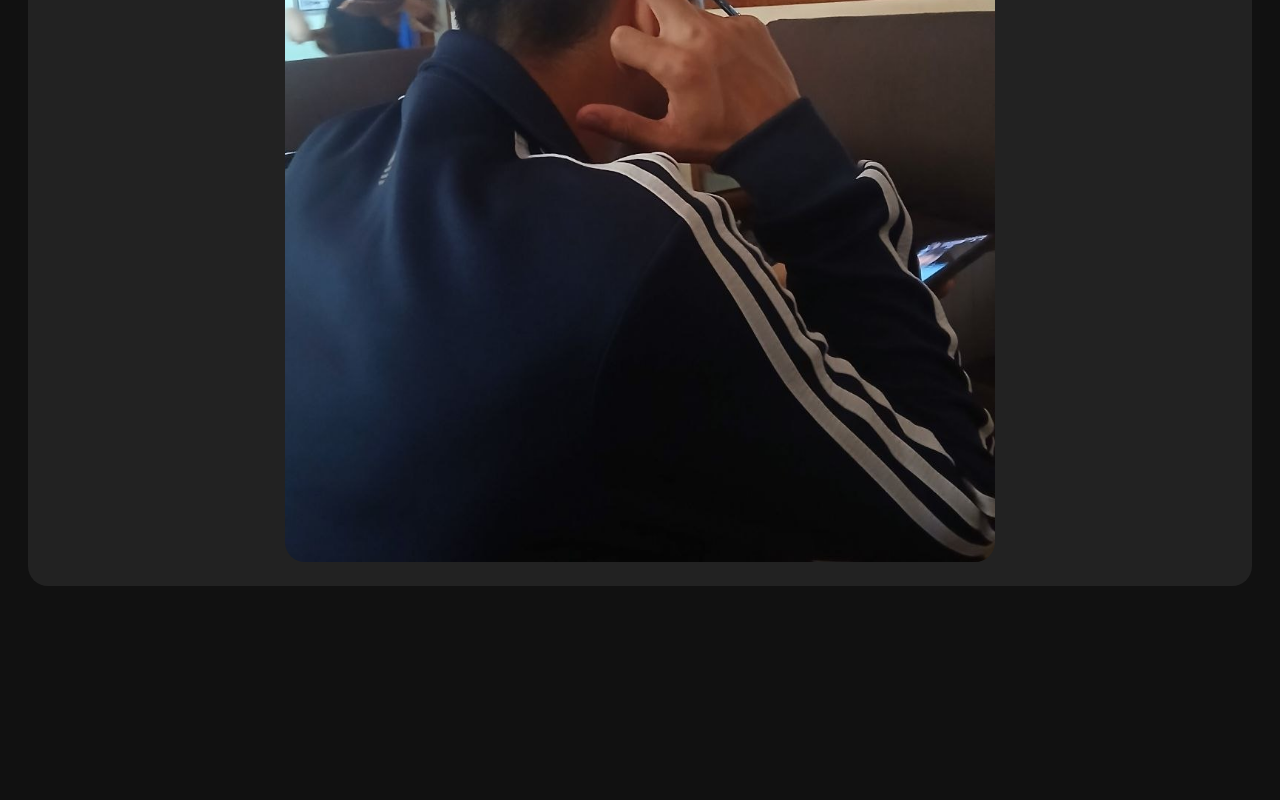
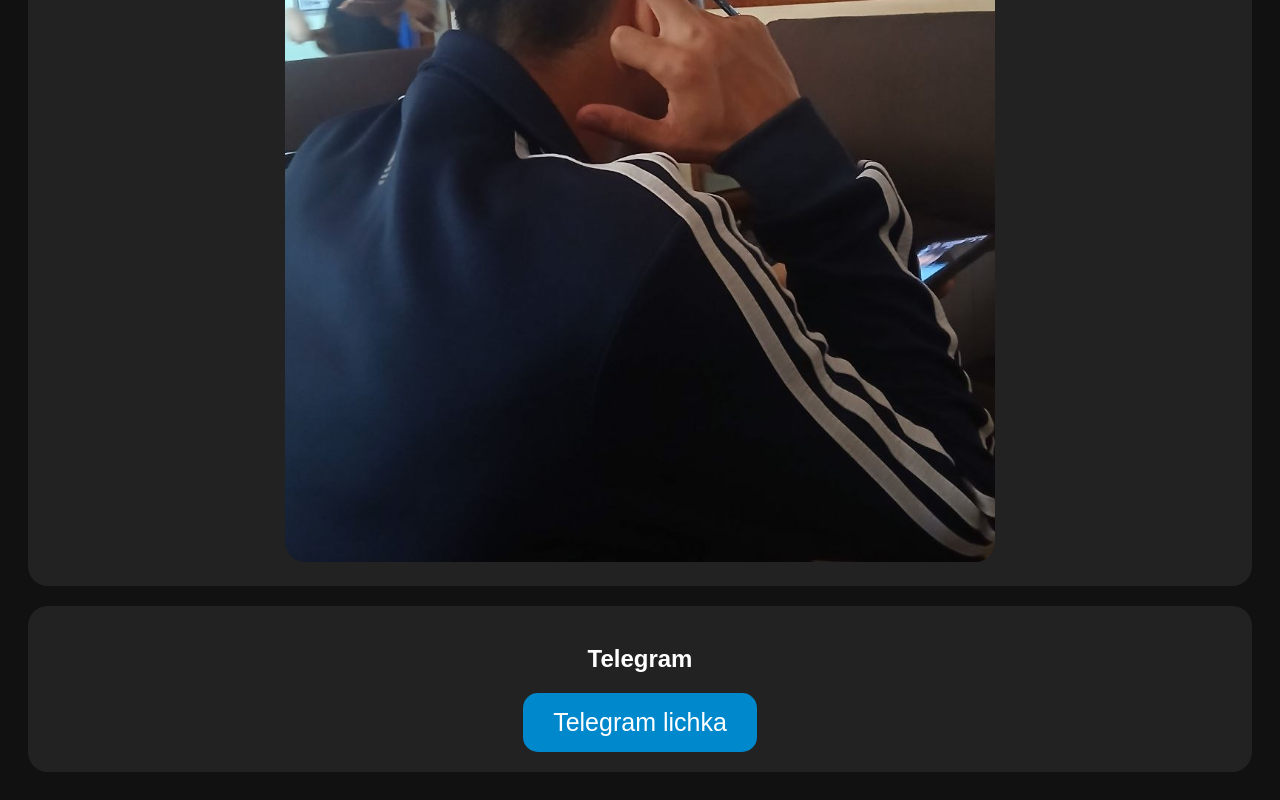
Before and after one commit to jakbaraliyevjs-byte/amin-site, a plain HTML site: page index.html in a window 1280 px wide. Shown: the part 1279-2079 px from the top of the page. Before the commit the page ends 1893 px from the top, so only its background shows below. Drawn offline with Linux system fonts and the light colour scheme.

Commit message:
Update index.html

```diff
--- a/index.html
+++ b/index.html
@@ -59,5 +59,26 @@ width="60%"
 style="border-radius:20px;">
 
 </div>
-</body>
+<div class="box">
+
+<h2>Telegram</h2>
+
+<a
+href="https://t.me/@dr_xodjamuratov_m
+  target="_blank"
+style="
+color:white;
+font-size:25px;
+text-decoration:none;
+background:#0088cc;
+padding:15px 30px;
+border-radius:15px;
+display:inline-block;
+">
+
+Telegram lichka
+
+</a>
+
+</div></body>
 </html>
```
